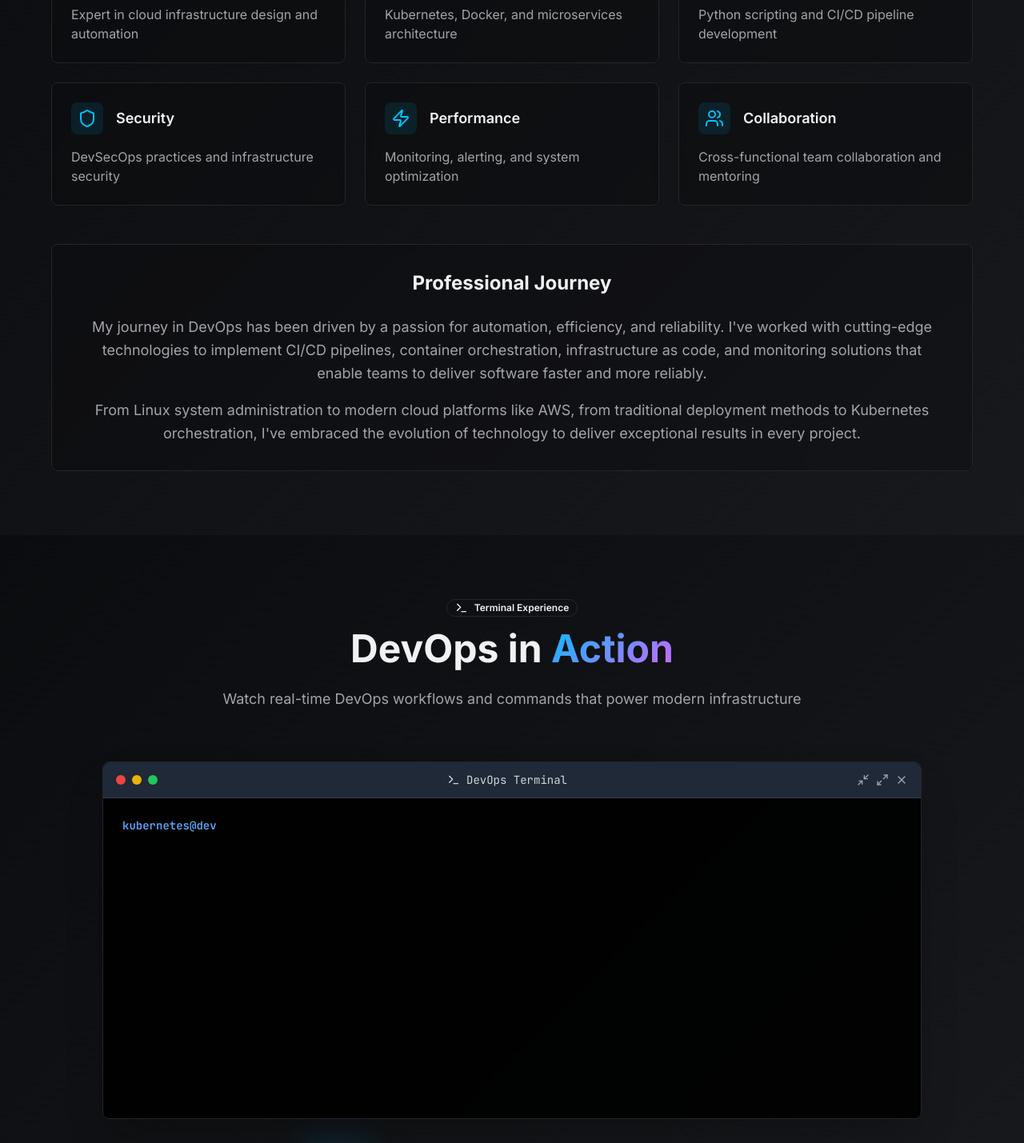
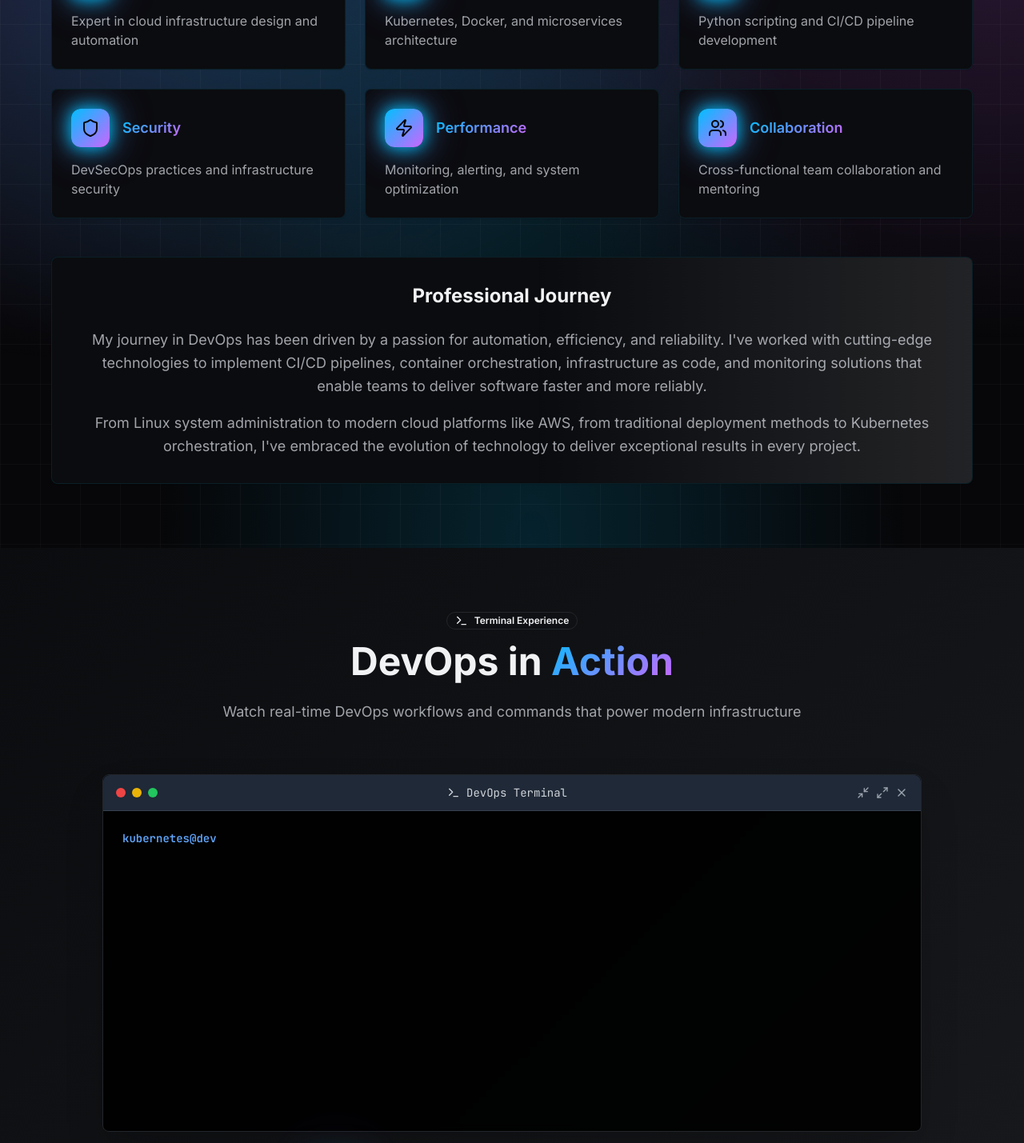
Before and after one commit to podut/devops-journey-unlocked, a React (Vite) app: page / in a window 1280 px wide. Shown: the part 1220-2649 px from the top of the page at 80% size. Built offline with nearby package versions, Linux system fonts and the light colour scheme.

Commit message:
Refactor: Implement modern design features

```diff
--- a/src/components/About.tsx
+++ b/src/components/About.tsx
@@ -37,8 +37,12 @@ const About = () => {
   ];
 
   return (
-    <section id="about" className="py-20 bg-gradient-secondary">
-      <div className="container mx-auto px-6">
+    <section id="about" className="py-20 relative overflow-hidden">
+      {/* Modern Mesh Gradient Background */}
+      <div className="absolute inset-0" style={{ background: 'var(--gradient-mesh)' }}></div>
+      <div className="absolute inset-0 bg-grid-pattern opacity-30"></div>
+
+      <div className="container mx-auto px-6 relative z-10">
         <div className="max-w-6xl mx-auto">
           <div className="text-center mb-16">
             <Badge variant="outline" className="mb-4">About Me</Badge>
@@ -55,13 +59,16 @@ const About = () => {
 
           <div className="grid md:grid-cols-2 lg:grid-cols-3 gap-6 mb-12">
             {highlights.map((item, index) => (
-              <Card key={index} className="border-border bg-card/50 backdrop-blur-sm hover:bg-card/80 transition-all duration-300 hover:shadow-card">
-                <CardContent className="p-6">
+              <Card key={index} className="glass-card hover-lift group relative overflow-hidden">
+                {/* Shimmer effect */}
+                <div className="absolute inset-0 -translate-x-full group-hover:translate-x-full transition-transform duration-1000 bg-gradient-to-r from-transparent via-primary/5 to-transparent"></div>
+
+                <CardContent className="p-6 relative z-10">
                   <div className="flex items-center mb-4">
-                    <div className="p-2 bg-primary/10 rounded-lg text-primary mr-4">
+                    <div className="p-3 bg-gradient-primary rounded-xl text-primary-foreground mr-4 shadow-neon group-hover:scale-110 transition-transform duration-300">
                       {item.icon}
                     </div>
-                    <h3 className="text-lg font-semibold">{item.title}</h3>
+                    <h3 className="text-lg font-semibold gradient-text">{item.title}</h3>
                   </div>
                   <p className="text-muted-foreground">{item.description}</p>
                 </CardContent>
@@ -69,7 +76,7 @@ const About = () => {
             ))}
           </div>
 
-          <Card className="border-border bg-card/30 backdrop-blur-sm">
+          <Card className="glass-card shimmer">
             <CardContent className="p-8">
               <h3 className="text-2xl font-bold mb-6 text-center">Professional Journey</h3>
               <div className="prose prose-invert max-w-none text-center">
--- a/src/components/Contact.tsx
+++ b/src/components/Contact.tsx
@@ -43,8 +43,12 @@ const Contact = () => {
   ];
 
   return (
-    <section id="contact" className="py-20">
-      <div className="container mx-auto px-6">
+    <section id="contact" className="py-20 relative overflow-hidden">
+      {/* Modern Gradient Mesh Background */}
+      <div className="absolute inset-0 bg-gradient-mesh opacity-80"></div>
+      <div className="absolute inset-0 bg-grid-pattern opacity-20"></div>
+
+      <div className="container mx-auto px-6 relative z-10">
         <div className="max-w-6xl mx-auto">
           <div className="text-center mb-16">
             <Badge variant="outline" className="mb-4">Get In Touch</Badge>
@@ -60,11 +64,14 @@ const Contact = () => {
 
           <div className="grid lg:grid-cols-2 gap-12">
             {/* Contact Form */}
-            <Card className="border-border bg-card/50 backdrop-blur-sm">
-              <CardHeader>
-                <CardTitle className="text-2xl">Send a Message</CardTitle>
+            <Card className="glass-card hover-lift group relative overflow-hidden">
+              {/* Animated gradient border effect */}
+              <div className="absolute inset-0 bg-gradient-to-r from-primary via-accent to-primary opacity-20 blur-xl group-hover:opacity-30 transition-opacity duration-500"></div>
+
+              <CardHeader className="relative z-10">
+                <CardTitle className="text-2xl gradient-text">Send a Message</CardTitle>
               </CardHeader>
-              <CardContent className="space-y-6">
+              <CardContent className="space-y-6 relative z-10">
                 <div className="grid md:grid-cols-2 gap-4">
                   <div>
                     <label className="text-sm font-medium mb-2 block">First Name</label>
@@ -99,18 +106,18 @@ const Contact = () => {
 
             {/* Contact Info */}
             <div className="space-y-8">
-              <Card className="border-border bg-card/50 backdrop-blur-sm">
+              <Card className="glass-card hover-lift shimmer">
                 <CardHeader>
-                  <CardTitle className="text-2xl">Contact Information</CardTitle>
+                  <CardTitle className="text-2xl gradient-text">Contact Information</CardTitle>
                 </CardHeader>
                 <CardContent className="space-y-6">
                   {contactInfo.map((info, index) => (
                     <a
                       key={index}
                       href={info.href}
-                      className="flex items-center space-x-4 p-4 rounded-lg bg-secondary/30 hover:bg-secondary/50 transition-colors group"
+                      className="flex items-center space-x-4 p-4 rounded-lg glass group hover:-translate-y-1 transition-all duration-300"
                     >
-                      <div className="p-3 bg-primary/10 rounded-lg text-primary group-hover:bg-primary/20 transition-colors">
+                      <div className="p-3 bg-gradient-primary rounded-xl text-primary-foreground group-hover:scale-110 group-hover:shadow-neon transition-all duration-300">
                         {info.icon}
                       </div>
                       <div>
@@ -122,9 +129,9 @@ const Contact = () => {
                 </CardContent>
               </Card>
 
-              <Card className="border-border bg-card/50 backdrop-blur-sm">
+              <Card className="glass-card hover-lift">
                 <CardHeader>
-                  <CardTitle className="text-2xl">Follow Me</CardTitle>
+                  <CardTitle className="text-2xl gradient-text">Follow Me</CardTitle>
                 </CardHeader>
                 <CardContent>
                   <div className="flex space-x-4">
@@ -134,7 +141,7 @@ const Contact = () => {
                         href={social.href}
                         target="_blank"
                         rel="noopener noreferrer"
-                        className={`p-4 bg-secondary/30 rounded-lg hover:bg-secondary/50 transition-colors ${social.color} group`}
+                        className={`flex-1 p-4 glass rounded-xl hover:shadow-neon transition-all duration-300 hover:-translate-y-1 ${social.color} group`}
                       >
                         <div className="flex items-center space-x-3">
                           {social.icon}
@@ -146,15 +153,15 @@ const Contact = () => {
                 </CardContent>
               </Card>
 
-              <Card className="border-border bg-card/50 backdrop-blur-sm">
+              <Card className="glass-card hover-lift gradient-border">
                 <CardHeader>
-                  <CardTitle className="text-xl">Availability</CardTitle>
+                  <CardTitle className="text-xl gradient-text">Availability</CardTitle>
                 </CardHeader>
                 <CardContent>
                   <div className="space-y-4">
                     <div className="flex items-center space-x-3">
-                      <div className="w-3 h-3 bg-green-500 rounded-full animate-pulse"></div>
-                      <span className="text-sm">Currently available for new projects</span>
+                      <div className="w-3 h-3 bg-green-500 rounded-full animate-pulse shadow-[0_0_10px_rgba(34,197,94,0.5)]"></div>
+                      <span className="text-sm font-medium">Currently available for new projects</span>
                     </div>
                     <p className="text-sm text-muted-foreground">
                       Open to freelance projects, consulting opportunities, and full-time positions.
--- a/src/components/Hero.tsx
+++ b/src/components/Hero.tsx
@@ -89,7 +89,7 @@ const Hero = () => {
           <div className="flex flex-col sm:flex-row gap-3 sm:gap-4 justify-center items-center mb-8 sm:mb-10 lg:mb-12 px-4">
             <Button
               size="lg"
-              className="w-full sm:w-auto min-w-[160px] sm:min-w-[180px] shadow-glow text-sm sm:text-base"
+              className="w-full sm:w-auto min-w-[160px] sm:min-w-[180px] shadow-glow hover:shadow-neon hover:scale-105 transition-all duration-300 text-sm sm:text-base"
               onClick={() => document.getElementById('contact')?.scrollIntoView({ behavior: 'smooth' })}
             >
               Get In Touch
@@ -97,8 +97,8 @@ const Hero = () => {
             <Button
               variant="outline"
               size="lg"
-              className="w-full sm:w-auto min-w-[160px] sm:min-w-[180px] text-sm sm:text-base"
-              onClick={() => document.getElementById('contact')?.scrollIntoView({ behavior: 'smooth' })}
+              className="w-full sm:w-auto min-w-[160px] sm:min-w-[180px] glass hover:shadow-glow hover:scale-105 transition-all duration-300 text-sm sm:text-base"
+              onClick={() => document.getElementById('experience')?.scrollIntoView({ behavior: 'smooth' })}
             >
               View My Work
             </Button>
--- a/src/index.css
+++ b/src/index.css
@@ -34,14 +34,19 @@
     --input: 220 10% 15%;
     --ring: 195 100% 50%;
 
-    /* Professional gradients */
+    /* Modern gradients */
     --gradient-primary: linear-gradient(135deg, hsl(195 100% 50%), hsl(280 100% 70%));
     --gradient-secondary: linear-gradient(135deg, hsl(220 15% 5%), hsl(220 10% 10%));
     --gradient-accent: linear-gradient(90deg, hsl(195 100% 50% / 0.1), hsl(280 100% 70% / 0.1));
+    --gradient-mesh: radial-gradient(at 27% 37%, hsl(195 100% 50% / 0.2) 0px, transparent 50%),
+                      radial-gradient(at 97% 21%, hsl(280 100% 70% / 0.2) 0px, transparent 50%),
+                      radial-gradient(at 52% 99%, hsl(195 100% 50% / 0.15) 0px, transparent 50%),
+                      radial-gradient(at 10% 29%, hsl(280 100% 70% / 0.15) 0px, transparent 50%);
 
-    /* Professional shadows */
-    --shadow-glow: 0 0 40px hsl(195 100% 50% / 0.3);
-    --shadow-card: 0 10px 30px -10px hsl(220 15% 3% / 0.5);
+    /* Modern shadows & glows */
+    --shadow-glow: 0 0 40px hsl(195 100% 50% / 0.3), 0 0 80px hsl(280 100% 70% / 0.2);
+    --shadow-card: 0 10px 30px -10px hsl(220 15% 3% / 0.5), 0 0 60px hsl(195 100% 50% / 0.05);
+    --shadow-neon: 0 0 20px hsl(var(--primary)), 0 0 40px hsl(var(--primary) / 0.5), 0 0 60px hsl(var(--accent) / 0.3);
 
     /* Tech-inspired animations */
     --transition-smooth: all 0.3s cubic-bezier(0.4, 0, 0.2, 1);
@@ -125,4 +130,102 @@
                       linear-gradient(90deg, rgba(255,255,255,.1) 1px, transparent 1px);
     background-size: 50px 50px;
   }
+
+  /* Modern Glassmorphism */
+  .glass {
+    @apply bg-background/30 backdrop-blur-xl border border-primary/20 shadow-glow;
+  }
+
+  .glass-card {
+    @apply bg-card/40 backdrop-blur-2xl border border-primary/10 shadow-card hover:border-primary/30 transition-all duration-300;
+  }
+
+  /* Modern Gradient Text */
+  .gradient-text {
+    @apply bg-gradient-primary bg-clip-text text-transparent;
+  }
+
+  /* Animated Gradient Border */
+  .gradient-border {
+    @apply relative overflow-hidden;
+  }
+
+  .gradient-border::before {
+    content: '';
+    @apply absolute inset-0 rounded-lg opacity-75;
+    background: linear-gradient(45deg, hsl(var(--primary)), hsl(var(--accent)), hsl(var(--primary)));
+    background-size: 200% 200%;
+    animation: gradient-shift 3s ease infinite;
+    z-index: -1;
+  }
+
+  .gradient-border::after {
+    content: '';
+    @apply absolute inset-[2px] rounded-lg bg-card;
+    z-index: -1;
+  }
+
+  /* Floating Animation */
+  .float {
+    animation: float 6s ease-in-out infinite;
+  }
+
+  @keyframes float {
+    0%, 100% {
+      transform: translateY(0px);
+    }
+    50% {
+      transform: translateY(-20px);
+    }
+  }
+
+  /* Gradient Shift Animation */
+  @keyframes gradient-shift {
+    0%, 100% {
+      background-position: 0% 50%;
+    }
+    50% {
+      background-position: 100% 50%;
+    }
+  }
+
+  /* Shimmer Effect */
+  .shimmer {
+    @apply relative overflow-hidden;
+  }
+
+  .shimmer::before {
+    content: '';
+    @apply absolute inset-0;
+    background: linear-gradient(90deg, transparent, rgba(255,255,255,0.1), transparent);
+    animation: shimmer 2s infinite;
+  }
+
+  @keyframes shimmer {
+    0% {
+      transform: translateX(-100%);
+    }
+    100% {
+      transform: translateX(100%);
+    }
+  }
+
+  /* Neon Glow Effect */
+  .neon-glow {
+    @apply text-primary drop-shadow-[0_0_10px_hsl(var(--primary))] animate-pulse;
+  }
+
+  /* Modern Hover Lift */
+  .hover-lift {
+    @apply transition-transform duration-300 hover:-translate-y-2 hover:shadow-glow;
+  }
+
+  /* Smooth Reveal */
+  .reveal {
+    @apply opacity-0 translate-y-8 transition-all duration-700 ease-out;
+  }
+
+  .reveal.active {
+    @apply opacity-100 translate-y-0;
+  }
 }
--- a/tailwind.config.ts
+++ b/tailwind.config.ts
@@ -26,10 +26,12 @@ export default {
 				'gradient-primary': 'var(--gradient-primary)',
 				'gradient-secondary': 'var(--gradient-secondary)',
 				'gradient-accent': 'var(--gradient-accent)',
+				'gradient-mesh': 'var(--gradient-mesh)',
 			},
 			boxShadow: {
 				'glow': 'var(--shadow-glow)',
 				'card': 'var(--shadow-card)',
+				'neon': 'var(--shadow-neon)',
 			},
 			transitionTimingFunction: {
 				'smooth': 'var(--transition-smooth)',
```
